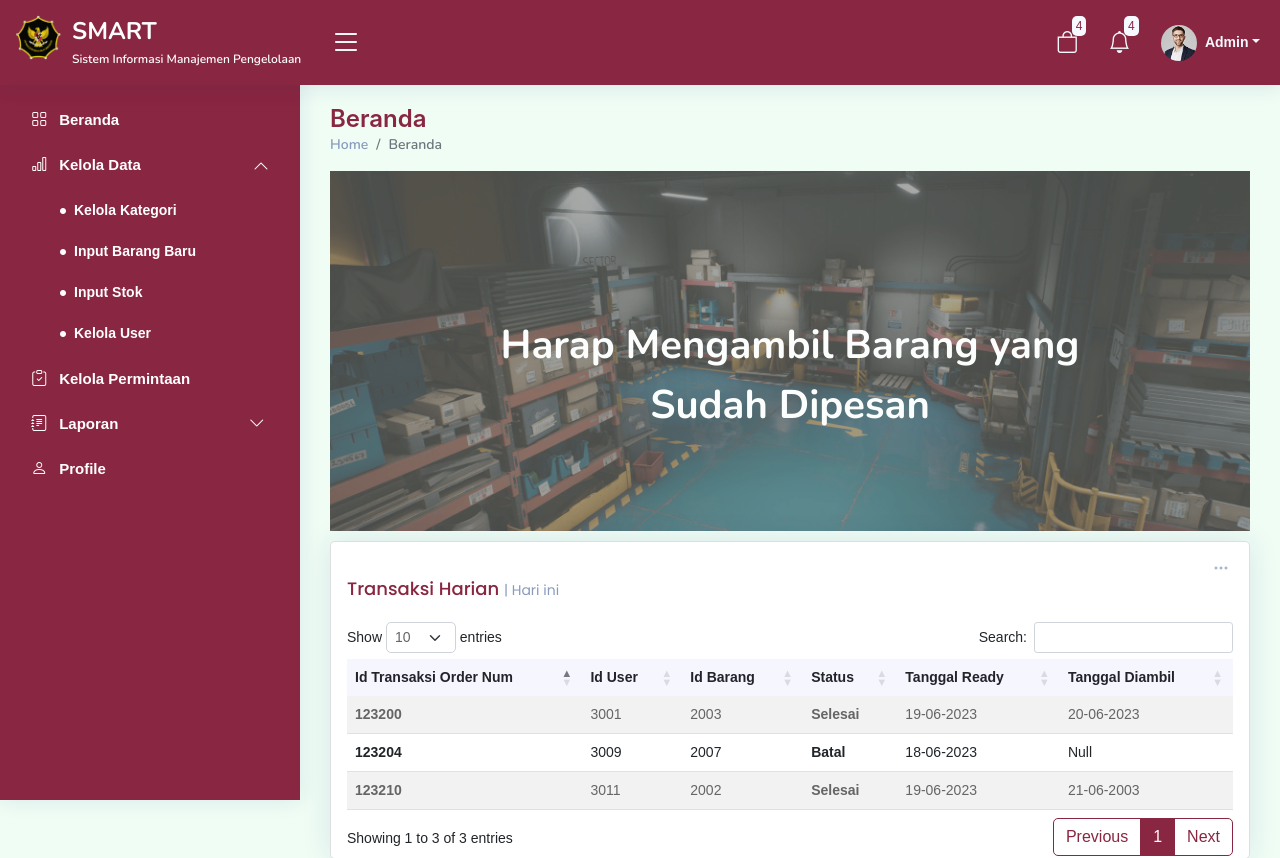
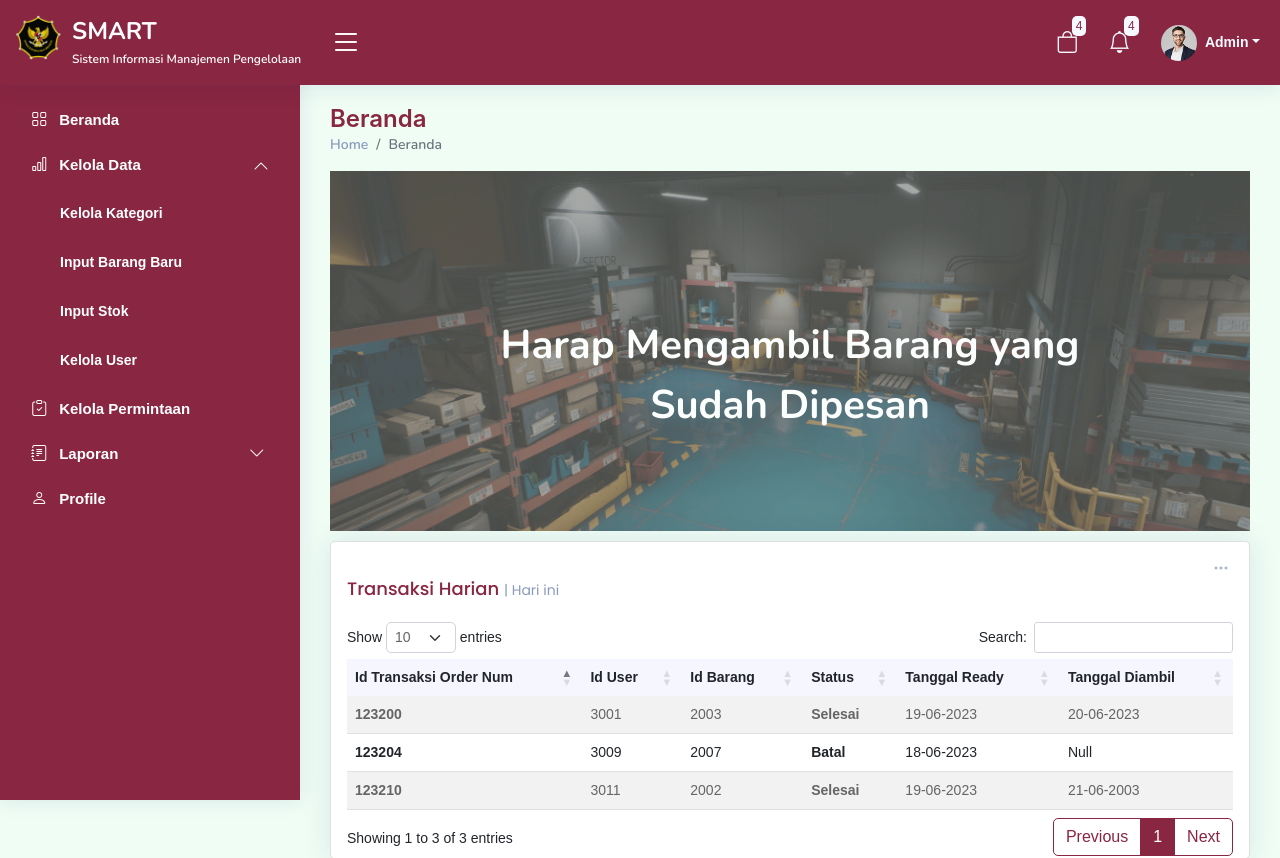
Before and after one commit to Zidsly/Inventory-Kemensetneg, a PHP site: page /index.html in a window 1280 px wide, after a click on "Kelola Data". Shown: the top 858 px of the page. Run offline with PHP 8.4, Linux system fonts and the light colour scheme; some libraries are stand-ins or nearby versions.

Commit message:
Update Styling

```diff
--- a/assets/css/style.css
+++ b/assets/css/style.css
@@ -744,7 +744,6 @@ h6 {
 }
 
 .sidebar-nav .nav-content {
-  padding: 5px 0 0 0;
   margin: 0;
   list-style: none;
 }
@@ -756,8 +755,10 @@ h6 {
   font-weight: 600;
   color: #fff;
   transition: 0.3;
-  padding: 10px 0 10px 40px;
+  padding: 10px 0;
   transition: 0.3s;
+  border-radius: 4px;
+  margin: 8px 0;
 }
 
 .sidebar-nav .nav-content a i {
@@ -771,7 +772,6 @@ h6 {
 .sidebar-nav .nav-content a.active {
   color: #892641;
   background: #f6f9ff;
-  border-radius: 4px;
 }
 
 .sidebar-nav .nav-content a.active i {
--- a/index.html
+++ b/index.html
@@ -465,22 +465,22 @@
           >
             <li>
               <a href="kelolaKategori.html">
-                <i class="bi bi-circle-fill"></i><span>Kelola Kategori</span>
+                <i class="bi"></i><span>Kelola Kategori</span>
               </a>
             </li>
             <li>
               <a href="inputBarangBaru.html">
-                <i class="bi bi-circle-fill"></i><span>Input Barang Baru</span>
+                <i class="bi"></i><span>Input Barang Baru</span>
               </a>
             </li>
             <li>
               <a href="inputStok.html">
-                <i class="bi bi-circle-fill"></i><span>Input Stok</span>
+                <i class="bi"></i><span>Input Stok</span>
               </a>
             </li>
             <li>
               <a href="kelolaUser.html">
-                <i class="bi bi-circle-fill"></i><span>Kelola User</span>
+                <i class="bi"></i><span>Kelola User</span>
               </a>
             </li>
           </ul>
@@ -511,26 +511,22 @@
           >
             <li>
               <a href="laporanUser.html">
-                <i class="bi bi-circle-fill"></i
-                ><span>Laporan Permintaan User</span>
+                <i class="bi"></i><span>Laporan Permintaan User</span>
               </a>
             </li>
             <li>
               <a href="laporanMutasi.html">
-                <i class="bi bi-circle-fill"></i
-                ><span>Laporan Mutasi Barang Persediaan</span>
+                <i class="bi"></i><span>Laporan Mutasi Barang Persediaan</span>
               </a>
             </li>
             <li>
               <a href="laporanBuku.html">
-                <i class="bi bi-circle-fill"></i
-                ><span>Laporan Buku Persediaan</span>
+                <i class="bi"></i><span>Laporan Buku Persediaan</span>
               </a>
             </li>
             <li>
               <a href="laporanPersediaan.html">
-                <i class="bi bi-circle-fill"></i
-                ><span>Laporan Persediaan Masuk</span>
+                <i class="bi"></i><span>Laporan Persediaan Masuk</span>
               </a>
             </li>
           </ul>
```
